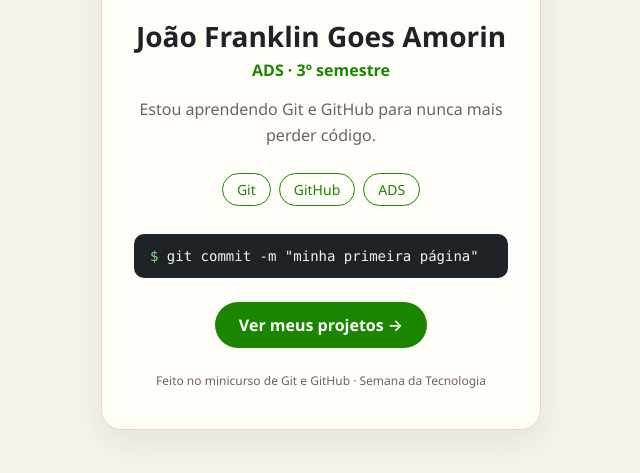
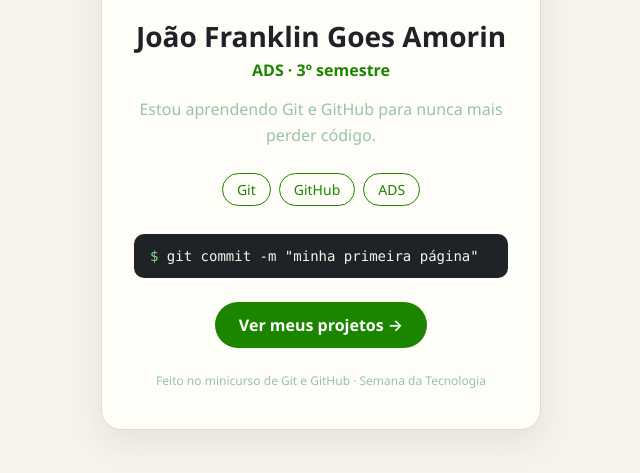
Before and after one commit to joaofga/minicurso-git, a plain HTML site: page index.html in a window 1280 px wide. Shown: the part 251-724 px from the top of the page, without its empty margins (319-959 px from the left). Drawn offline with Linux system fonts and the light colour scheme.

Commit message:
Nova cor em nova branch

```diff
--- a/index.html
+++ b/index.html
@@ -10,7 +10,7 @@
       --fundo: #F7F3EA;
       --cartao: #FFFDF8;
       --texto: #1F2328;
-      --suave: #6B665D;
+      --suave: #98c2ab;
     }
     * { box-sizing: border-box; margin: 0; padding: 0; }
     body {
```
